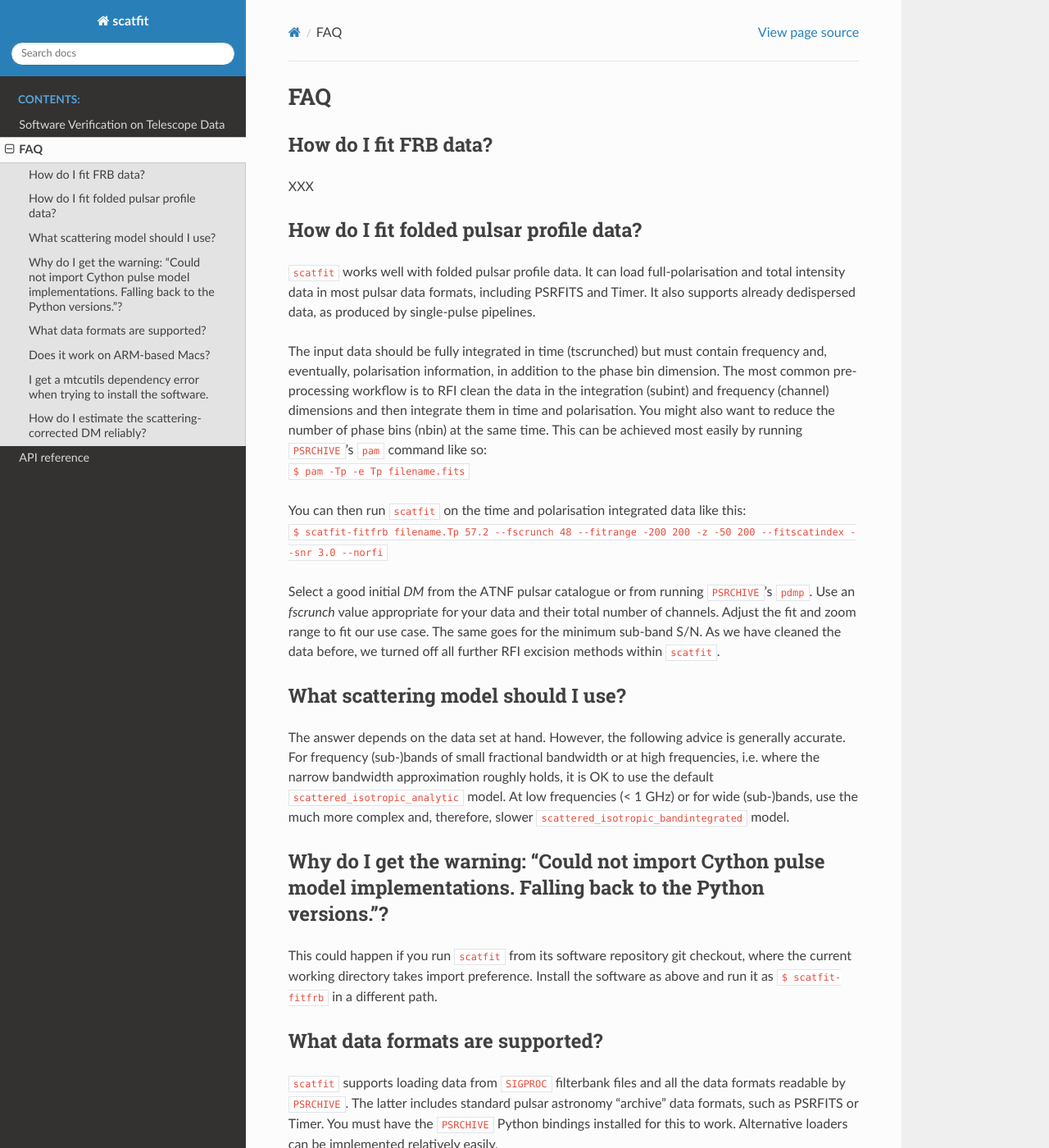
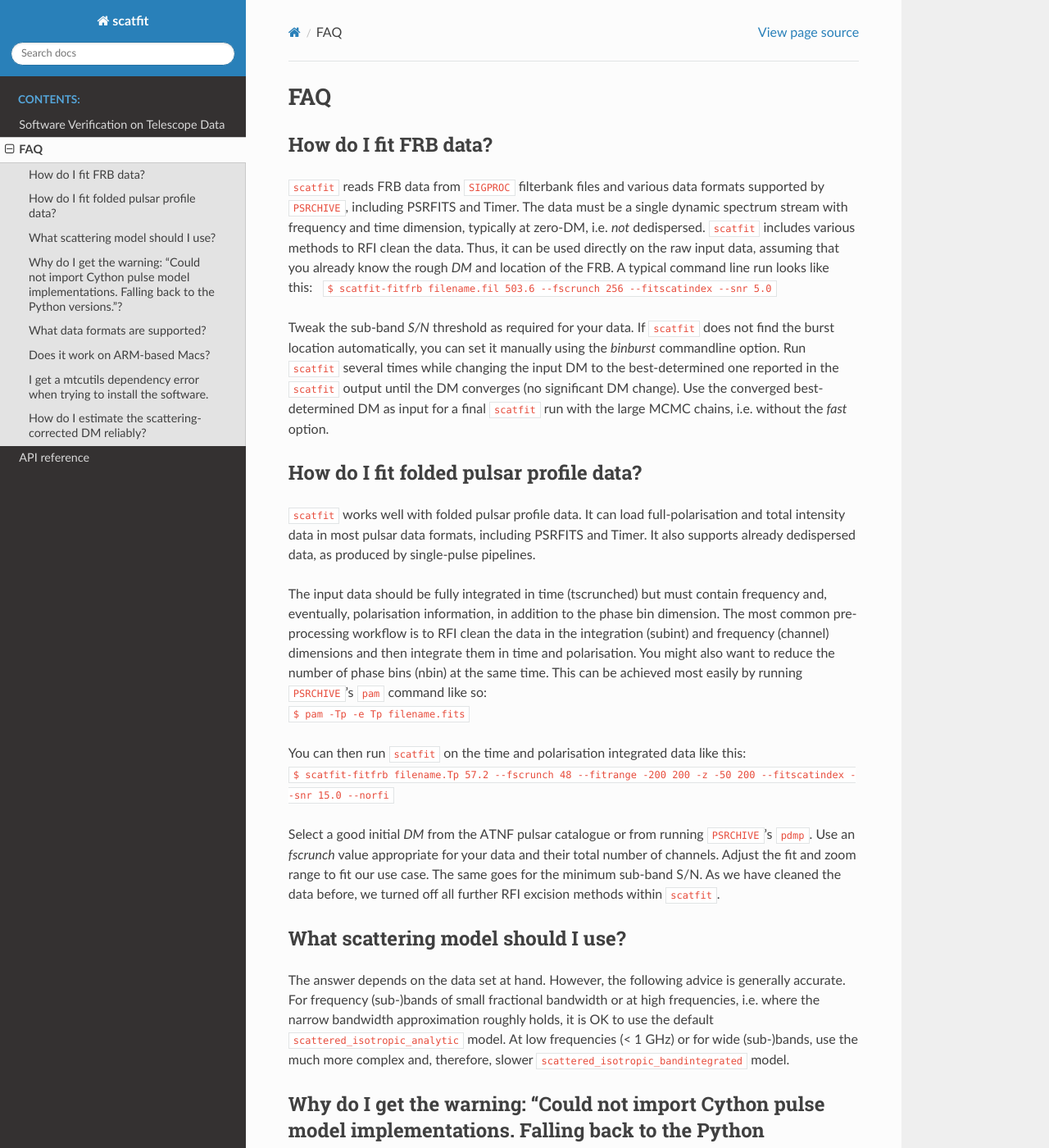
Before and after one commit to fjankowsk/scatfit, a Sphinx documentation site: the page built from docs/FAQ.md, in a window 1280 px wide and 1400 px high. Shown: the whole window at 82% size. Built offline with Sphinx 7.4.7 and the Read the Docs theme 3.1.0, drawn with Linux system fonts in a browser that asks for light colours.

Commit message:
Explain how to fit FRB data.

```diff
--- a/docs/FAQ.md
+++ b/docs/FAQ.md
@@ -2,7 +2,10 @@
 
 ## How do I fit FRB data? ##
 
-XXX
+`scatfit` reads FRB data from `SIGPROC` filterbank files and various data formats supported by `PSRCHIVE`, including PSRFITS and Timer. The data must be a single dynamic spectrum stream with frequency and time dimension, typically at zero-DM, i.e. *not* dedispersed. `scatfit` includes various methods to RFI clean the data. Thus, it can be used directly on the raw input data, assuming that you already know the rough *DM* and location of the FRB. A typical command line run looks like this:
+`$ scatfit-fitfrb filename.fil 503.6 --fscrunch 256 --fitscatindex --snr 5.0`
+
+Tweak the sub-band *S/N* threshold as required for your data. If `scatfit` does not find the burst location automatically, you can set it manually using the *binburst* commandline option. Run `scatfit` several times while changing the input DM to the best-determined one reported in the `scatfit` output until the DM converges (no significant DM change). Use the converged best-determined DM as input for a final `scatfit` run with the large MCMC chains, i.e. without the *fast* option.
 
 ## How do I fit folded pulsar profile data? ##
 
@@ -12,7 +15,7 @@ The input data should be fully integrated in time (tscrunched) but must contain
 `$ pam -Tp -e Tp filename.fits`
 
 You can then run `scatfit` on the time and polarisation integrated data like this:
-`$ scatfit-fitfrb filename.Tp 57.2 --fscrunch 48 --fitrange -200 200 -z -50 200 --fitscatindex --snr 3.0 --norfi`
+`$ scatfit-fitfrb filename.Tp 57.2 --fscrunch 48 --fitrange -200 200 -z -50 200 --fitscatindex --snr 15.0 --norfi`
 
 Select a good initial *DM* from the ATNF pulsar catalogue or from running `PSRCHIVE`'s `pdmp`. Use an *fscrunch* value appropriate for your data and their total number of channels. Adjust the fit and zoom range to fit our use case. The same goes for the minimum sub-band S/N. As we have cleaned the data before, we turned off all further RFI excision methods within `scatfit`.
 
```
